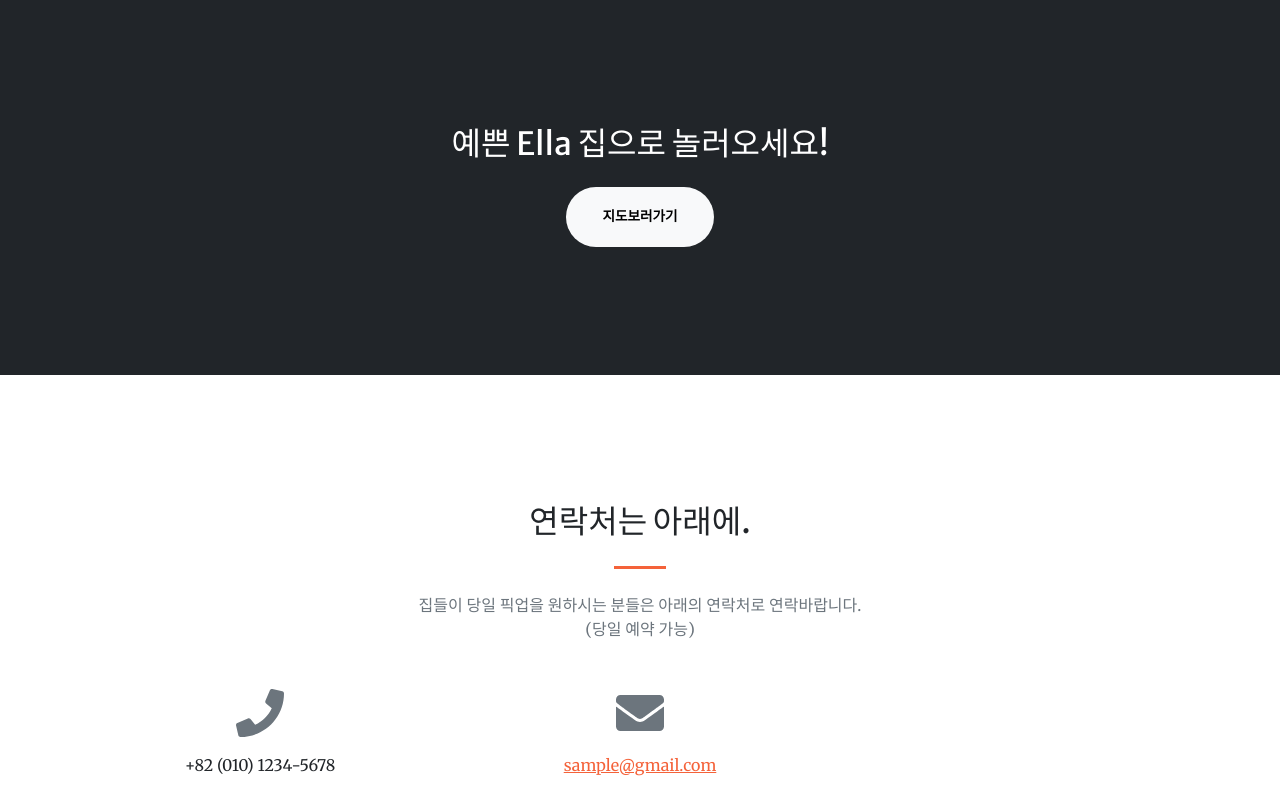
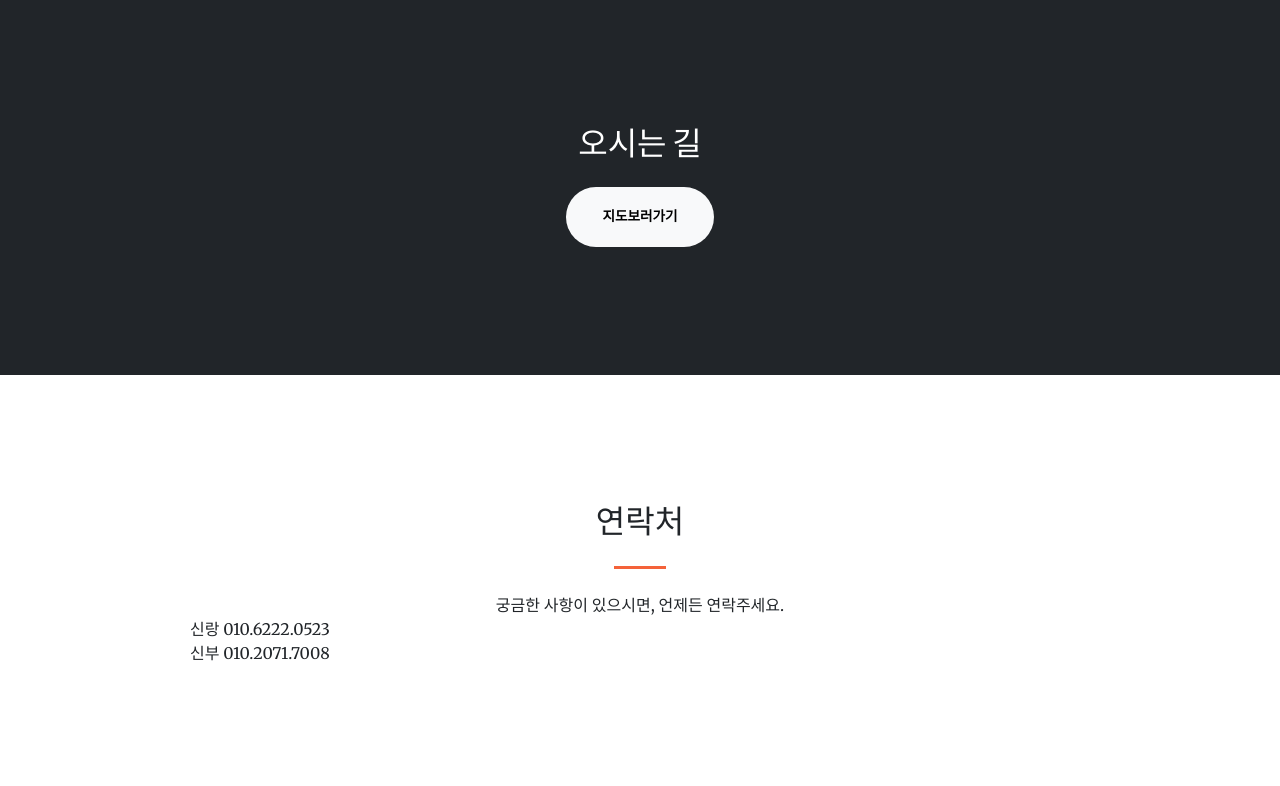
Before and after one commit to eliekim/eliekim.github.io, a plain HTML site: page index.html in a window 1280 px wide. Shown: the part 2314-3100 px from the top of the page. Drawn offline with nearby package versions, Linux system fonts and the light colour scheme.

Commit message:
Update index.html

```diff
--- a/index.html
+++ b/index.html
@@ -176,8 +176,8 @@
         <!-- Call to action-->
         <section class="page-section bg-dark text-white">
             <div class="container text-center">
-                <h2 class="mb-4">예쁜 Ella 집으로 놀러오세요!</h2>
-                <a class="btn btn-light btn-xl" href="https://map.kakao.com/link/map/힐스테이트광교아파트,37.286238,127.063827">지도보러가기</a>
+                <h2 class="mb-4">오시는 길</h2>
+                <a class="btn btn-light btn-xl" href="http://naver.me/xrPcYE0k">지도보러가기</a>
             </div>
         </section>
         <!-- Contact-->
@@ -185,19 +185,15 @@
             <div class="container">
                 <div class="row justify-content-center">
                     <div class="col-lg-8 text-center">
-                        <h2 class="mt-0">연락처는 아래에.</h2>
+                        <h2 class="mt-0">연락처</h2>
                         <hr class="divider my-4" />
-                        <p class="text-muted mb-5">집들이 당일 픽업을 원하시는 분들은 아래의 연락처로 연락바랍니다.<br />(당일 예약 가능)</p>
+                        <class="text-muted mb-5">궁금한 사항이 있으시면, 언제든 연락주세요.<br />
                     </div>
                 </div>
                 <div class="row">
                     <div class="col-lg-4 ml-auto text-center mb-5 mb-lg-0">
-                        <i class="fas fa-phone fa-3x mb-3 text-muted"></i>
-                        <div>+82 (010) 1234-5678</div>
-                    </div>
-                    <div class="col-lg-4 mr-auto text-center">
-                        <i class="fas fa-envelope fa-3x mb-3 text-muted"></i
-                        ><!-- Make sure to change the email address in BOTH the anchor text and the link target below!--><a class="d-block" href="mailto:sample@gmail.com">sample@gmail.com</a>
+                        <div>신랑 010.6222.0523</div>
+                        <div>신부 010.2071.7008</div>
                     </div>
                 </div>
             </div>
```
